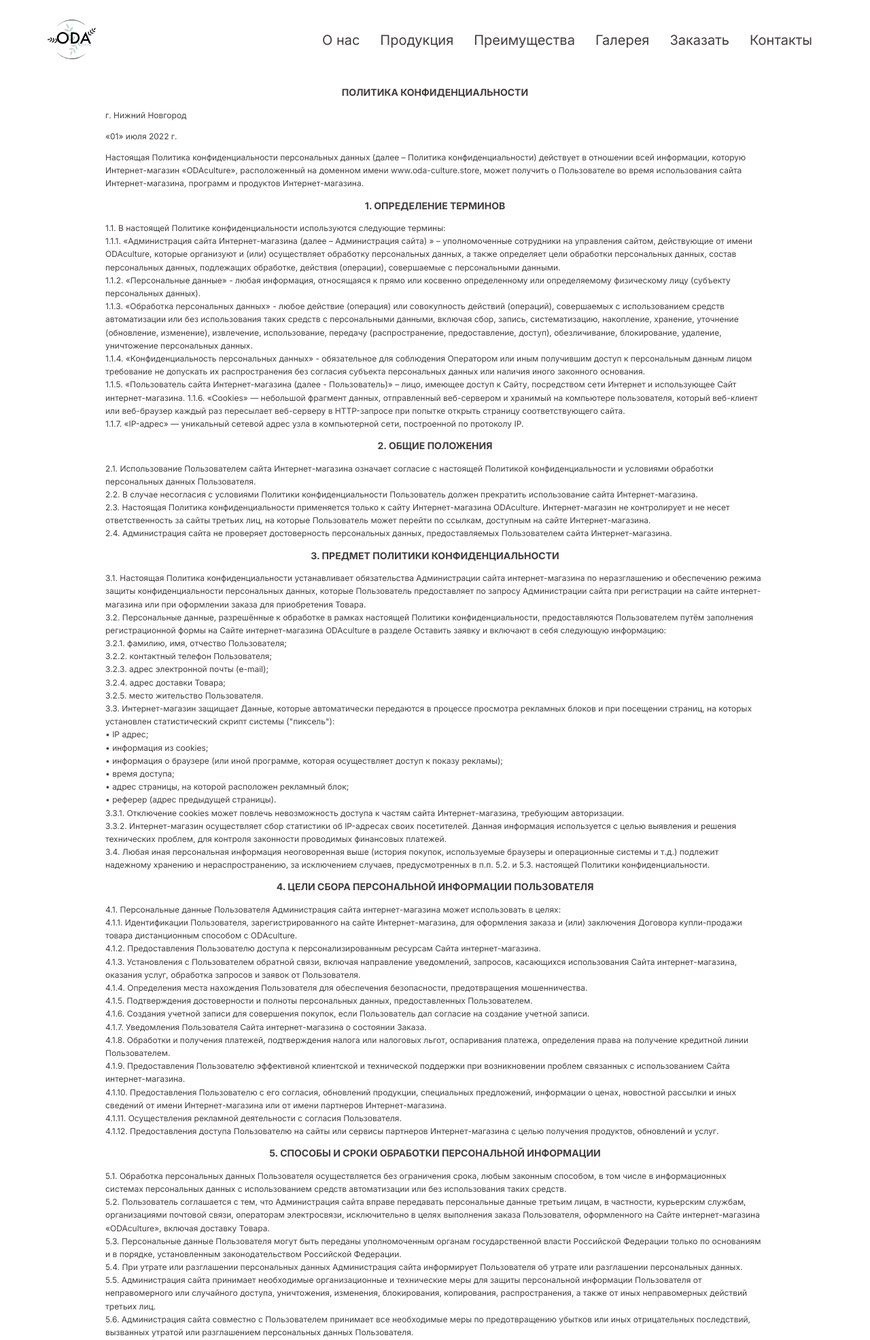
After one commit to FoxWithMatches/ODA-culture, a PHP site: page /police.html in a window 1280 px wide. The commit adds this page. Shown: the top 1972 px of the page at 68% size. Run offline with PHP 8.4, Linux system fonts and the light colour scheme.

Commit message:
add police

```diff
--- /dev/null
+++ b/police.css
@@ -0,0 +1,112 @@
+html {
+    font-size: 12px;
+    font-family: "Inter", sans-serif;
+    line-height: 1.6;
+    color: #433E3E;
+
+}
+
+h1, h2, h3, h4, h5, h6 {
+    margin: 0;
+}
+
+.page {
+    width: 100%;
+    max-width: 1170px;
+    margin: 0 auto;
+    position: relative;
+    box-sizing: border-box;
+}
+
+/* Header */
+
+.logo {
+    width: 100px;
+    height: 100px;
+    z-index: 1;
+}
+
+.header {
+    margin-bottom: 50px;
+}
+
+.nav-header {
+    display: flex;
+    flex-wrap: wrap;
+    justify-content: end;
+    margin-top: -70px;
+}
+
+.nav-link {
+    text-decoration: none;
+    color: #433E3E;
+    font-size: 20px;
+    margin-right: 30px;
+    z-index: 2;
+}
+
+/* Main */
+
+h3 {
+    text-align: center;
+}
+
+p {
+    padding: 0 100px;
+}
+
+/* Footer */
+
+.grid-layout-footer {
+    display: grid;
+    grid-template-columns: 2fr 1fr 1fr 1fr;
+    margin-top: 250px;
+    font-size: 18px;
+}
+
+.image-footer {
+    width: 200px;
+}
+
+.h4-footer {
+    font-size: 20px;
+    font-weight: 100;
+    text-transform: uppercase;
+    margin-bottom: 20px;
+}
+
+.text-footer {
+    text-decoration: none;
+    color: #433E3E;
+}
+
+.text-cookies {
+    font-size: 14px;
+    font-weight: 100;
+    width: 500px;
+    margin-top: 50px;
+    margin-bottom: 50px;
+}
+
+.name-logo-footer-position {
+    font-size: 20px;
+    font-weight: 100;
+    text-transform: uppercase;
+    margin-bottom: 20px;
+}
+
+.arrow-position {
+    position: absolute;
+    right: 0;
+    bottom: 90px;
+}
+
+.author {
+    font-size: 14px;
+    font-weight: 100;
+    text-decoration: none;
+    color: #433E3E;
+    position: absolute;
+    right: 0;
+    bottom: 0;
+}
--- /dev/null
+++ b/police.html
@@ -0,0 +1,172 @@
+<!DOCTYPE html>
+<html lang="en">
+    <head>
+        <meta charset="UTF-8">
+        <link rel="stylesheet" href="police.css">
+        <link rel="icon" href="/img/favicon.svg">
+        <link rel="preconnect" href="https://fonts.googleapis.com">
+        <link rel="preconnect" href="https://fonts.gstatic.com" crossorigin>
+        <link href="https://fonts.googleapis.com/css2?family=Josefin+Slab:wght@100&display=swap" rel="stylesheet">
+        <link rel="preconnect" href="https://fonts.googleapis.com">
+        <link rel="preconnect" href="https://fonts.gstatic.com" crossorigin>
+        <link href="https://fonts.googleapis.com/css2?family=Inter:wght@100;400;700&display=swap" rel="stylesheet">
+
+        <meta http-equiv="X-UA-Compatible" content="IE=edge">
+        <meta name="viewport" content="width=device-width, initial-scale=1.0">
+        <title>ODA culture</title>
+    </head>
+
+    <body>
+       <div class="page">
+        <div>
+            <header id="header">
+                <div class="header">
+                    <a href="/index.html">
+                        <img class="logo" src="/img/v1.svg" alt="logotype">
+                    </a>
+                    <nav class="nav-header">
+                        <a class="nav-link" href="#about">О нас</a>
+                        <a class="nav-link" href="#products">Продукция</a>
+                        <a class="nav-link" href="#description">Преимущества</a>
+                        <a class="nav-link" href="#">Галерея</a>
+                        <a class="nav-link" href="#order">Заказать</a>
+                        <a class="nav-link" href="#contacts">Контакты</a>
+                    </nav>
+
+                </div>
+            </header>
+
+                <main>
+                    <h3>ПОЛИТИКА КОНФИДЕНЦИАЛЬНОСТИ</h3>
+                    <p>г. Нижний Новгород</p>
+                    <p>«01» июля 2022 г.</p>
+                    <p>Настоящая Политика конфиденциальности персональных данных (далее – Политика конфиденциальности) действует в отношении всей информации, которую Интернет-магазин «ODAculture»,  расположенный на доменном имени www.oda-culture.store, может получить о Пользователе во время использования сайта Интернет-магазина, программ и продуктов Интернет-магазина.</p>
+                    <h3>1. ОПРЕДЕЛЕНИЕ ТЕРМИНОВ</h3>
+                    <p>1.1.	В настоящей Политике конфиденциальности используются следующие термины:<br>
+                        1.1.1.	«Администрация сайта Интернет-магазина (далее – Администрация сайта) » – уполномоченные сотрудники на управления сайтом, действующие от имени ODAculture,  которые организуют и (или) осуществляет обработку персональных данных, а также определяет цели обработки персональных данных, состав персональных данных, подлежащих обработке, действия (операции), совершаемые с персональными данными.<br>
+                        1.1.2. «Персональные данные» - любая информация, относящаяся к прямо или косвенно определенному или определяемому физическому лицу (субъекту персональных данных).<br>
+                        1.1.3. «Обработка персональных данных» - любое действие (операция) или совокупность действий (операций), совершаемых с использованием средств автоматизации или без использования таких средств с персональными данными, включая сбор, запись, систематизацию, накопление, хранение, уточнение (обновление, изменение), извлечение, использование, передачу (распространение, предоставление, доступ), обезличивание, блокирование, удаление, уничтожение персональных данных.<br>
+                        1.1.4. «Конфиденциальность персональных данных» - обязательное для соблюдения Оператором или иным получившим доступ к персональным данным лицом требование не допускать их распространения без согласия субъекта персональных данных или наличия иного законного основания.<br>
+                        1.1.5. «Пользователь сайта Интернет-магазина (далее - Пользователь)» – лицо, имеющее доступ к Сайту, посредством сети Интернет и использующее Сайт интернет-магазина.
+                        1.1.6. «Cookies» — небольшой фрагмент данных, отправленный веб-сервером и хранимый на компьютере пользователя, который веб-клиент или веб-браузер каждый раз пересылает веб-серверу в HTTP-запросе при попытке открыть страницу соответствующего сайта.<br>
+                        1.1.7. «IP-адрес» — уникальный сетевой адрес узла в компьютерной сети, построенной по протоколу IP.
+                        </p>
+
+                    <h3>2. ОБЩИЕ ПОЛОЖЕНИЯ</h3>
+                    <p>2.1.	Использование Пользователем сайта Интернет-магазина означает согласие с настоящей Политикой конфиденциальности и условиями обработки персональных данных Пользователя.<br>
+                        2.2.	В случае несогласия с условиями Политики конфиденциальности Пользователь должен прекратить использование сайта Интернет-магазина.<br>
+                        2.3.	Настоящая Политика конфиденциальности применяется только к сайту Интернет-магазина  ODAculture. Интернет-магазин не контролирует и не несет ответственность за сайты третьих лиц, на которые Пользователь может перейти по ссылкам, доступным на сайте Интернет-магазина.<br>
+                        2.4.	Администрация сайта не проверяет достоверность персональных данных, предоставляемых Пользователем сайта Интернет-магазина.</p>
+                    <h3>3. ПРЕДМЕТ ПОЛИТИКИ КОНФИДЕНЦИАЛЬНОСТИ</h3>
+                    <p>3.1.	Настоящая Политика конфиденциальности устанавливает обязательства Администрации сайта интернет-магазина по неразглашению и обеспечению режима защиты конфиденциальности персональных данных, которые Пользователь предоставляет по запросу Администрации сайта при регистрации на сайте интернет-магазина или при оформлении заказа для приобретения Товара.<br>
+                        3.2. Персональные данные, разрешённые к обработке в рамках настоящей Политики конфиденциальности, предоставляются Пользователем путём заполнения регистрационной формы на Сайте интернет-магазина  ODAculture в разделе  Оставить заявку и включают в себя следующую информацию:<br>
+                        3.2.1. фамилию, имя, отчество Пользователя;<br>
+                        3.2.2. контактный телефон Пользователя;<br>
+                        3.2.3. адрес электронной почты (e-mail);<br>
+                        3.2.4. адрес доставки Товара;<br>
+                        3.2.5. место жительство Пользователя.<br>
+                        3.3. Интернет-магазин защищает Данные, которые автоматически передаются в процессе просмотра рекламных блоков и при посещении страниц, на которых установлен статистический скрипт системы ("пиксель"):<br>
+                        •	IP адрес;<br>
+                        •	информация из cookies;<br>
+                        •	информация о браузере (или иной программе, которая осуществляет доступ к показу рекламы);<br>
+                        •	время доступа;<br>
+                        •	адрес страницы, на которой расположен рекламный блок;<br>
+                        •	реферер (адрес предыдущей страницы).<br>
+                        3.3.1. Отключение cookies может повлечь невозможность доступа к частям сайта Интернет-магазина, требующим авторизации.<br>
+                        3.3.2. Интернет-магазин осуществляет сбор статистики об IP-адресах своих посетителей. Данная информация используется с целью выявления и решения технических проблем, для контроля законности проводимых финансовых платежей.<br>
+                        3.4. Любая иная персональная информация неоговоренная выше (история покупок, используемые браузеры и операционные системы и т.д.) подлежит надежному хранению и нераспространению, за исключением случаев, предусмотренных в п.п. 5.2. и 5.3. настоящей Политики конфиденциальности.</p>
+                    <h3>4. ЦЕЛИ СБОРА ПЕРСОНАЛЬНОЙ ИНФОРМАЦИИ ПОЛЬЗОВАТЕЛЯ</h3>
+                    <p>4.1. Персональные данные Пользователя Администрация сайта интернет-магазина может использовать в целях:<br>
+                        4.1.1. Идентификации Пользователя, зарегистрированного на сайте Интернет-магазина, для оформления заказа и (или) заключения Договора купли-продажи товара дистанционным способом с  ODAculture.<br>
+                        4.1.2. Предоставления Пользователю доступа к персонализированным ресурсам Сайта интернет-магазина.<br>
+                        4.1.3. Установления с Пользователем обратной связи, включая направление уведомлений, запросов, касающихся использования Сайта интернет-магазина, оказания услуг, обработка запросов и заявок от Пользователя.<br>
+                        4.1.4. Определения места нахождения Пользователя для обеспечения безопасности, предотвращения мошенничества.<br>
+                        4.1.5. Подтверждения достоверности и полноты персональных данных, предоставленных Пользователем.<br>
+                        4.1.6. Создания учетной записи для совершения покупок, если Пользователь дал согласие на создание учетной записи.<br>
+                        4.1.7. Уведомления Пользователя Сайта интернет-магазина о состоянии Заказа.<br>
+                        4.1.8. Обработки и получения платежей, подтверждения налога или налоговых льгот, оспаривания платежа, определения права на получение кредитной линии Пользователем.<br>
+                        4.1.9. Предоставления Пользователю эффективной клиентской и технической поддержки при возникновении проблем связанных с использованием Сайта интернет-магазина.<br>
+                        4.1.10. Предоставления Пользователю с его согласия, обновлений продукции, специальных предложений, информации о ценах, новостной рассылки и иных сведений от имени Интернет-магазина или от имени партнеров Интернет-магазина.<br>
+                        4.1.11. Осуществления рекламной деятельности с согласия Пользователя.<br>
+                        4.1.12. Предоставления доступа Пользователю на сайты или сервисы партнеров Интернет-магазина с целью получения продуктов, обновлений и услуг.</p>
+                    <h3>5. СПОСОБЫ И СРОКИ ОБРАБОТКИ ПЕРСОНАЛЬНОЙ ИНФОРМАЦИИ</h3>
+                    <p>5.1. Обработка персональных данных Пользователя осуществляется без ограничения срока, любым законным способом, в том числе в информационных системах персональных данных с использованием средств автоматизации или без использования таких средств.<br>
+                        5.2. Пользователь соглашается с тем, что Администрация сайта вправе передавать персональные данные третьим лицам, в частности, курьерским службам, организациями почтовой связи, операторам электросвязи, исключительно в целях выполнения заказа Пользователя, оформленного на Сайте интернет-магазина «ODAculture», включая доставку Товара.<br>
+                        5.3. Персональные данные Пользователя могут быть переданы уполномоченным органам государственной власти Российской Федерации только по основаниям и в порядке, установленным законодательством Российской Федерации.<br>
+                        5.4. При утрате или разглашении персональных данных Администрация сайта информирует Пользователя об утрате или разглашении персональных данных.<br>
+                        5.5. Администрация сайта принимает необходимые организационные и технические меры для защиты персональной информации Пользователя от неправомерного или случайного доступа, уничтожения, изменения, блокирования, копирования, распространения, а также от иных неправомерных действий третьих лиц.<br>
+                        5.6. Администрация сайта совместно с Пользователем принимает все необходимые меры по предотвращению убытков или иных отрицательных последствий, вызванных утратой или разглашением персональных данных Пользователя.<br>
+                        </p>
+                    <h3>6. ОБЯЗАТЕЛЬСТВА СТОРОН</h3>
+                    <p>6.1. Пользователь обязан:<br>
+                        6.1.1. Предоставить информацию о персональных данных, необходимую для пользования Сайтом интернет-магазина.<br>
+                        6.1.2. Обновить, дополнить предоставленную информацию о персональных данных в случае изменения данной информации.<br>
+                        6.2. Администрация сайта обязана:<br>
+                        6.2.1. Использовать полученную информацию исключительно для целей, указанных в п. 4 настоящей Политики конфиденциальности.<br>
+                        6.2.2. Обеспечить хранение конфиденциальной информации в тайне, не разглашать без предварительного письменного разрешения Пользователя, а также не осуществлять продажу, обмен, опубликование, либо разглашение иными возможными способами переданных персональных данных Пользователя, за исключением п.п. 5.2. и 5.3. настоящей Политики Конфиденциальности.<br>
+                        6.2.3. Принимать меры предосторожности для защиты конфиденциальности персональных данных Пользователя согласно порядку, обычно используемого для защиты такого рода информации в существующем деловом обороте.<br>
+                        6.2.4. Осуществить блокирование персональных данных, относящихся к соответствующему Пользователю, с момента обращения или запроса Пользователя или его законного представителя либо уполномоченного органа по защите прав субъектов персональных данных на период проверки, в случае выявления недостоверных персональных данных или неправомерных действий.<br>
+                        </p>
+                    <h3>7. ОТВЕТСТВЕННОСТЬ СТОРОН</h3>
+                    <p>7.1. Администрация сайта, не исполнившая свои обязательства, несёт ответственность за убытки, понесённые Пользователем в связи с неправомерным использованием персональных данных, в соответствии с законодательством Российской Федерации, за исключением случаев, предусмотренных п.п. 5.2., 5.3. и 7.2. настоящей Политики Конфиденциальности.<br>
+                        7.2. В случае утраты или разглашения Конфиденциальной информации Администрация сайта не несёт ответственность, если данная конфиденциальная информация:<br>
+                        7.2.1. Стала публичным достоянием до её утраты или разглашения.<br>
+                        7.2.2. Была получена от третьей стороны до момента её получения Администрацией сайта.<br>
+                        7.2.3. Была разглашена с согласия Пользователя.</p>
+                    <h3>8. РАЗРЕШЕНИЕ СПОРОВ</h3>
+                    <p>8.1. До обращения в суд с иском по спорам, возникающим из отношений между Пользователем сайта Интернет-магазина и Администрацией сайта, обязательным является предъявление претензии (письменного предложения о добровольном урегулировании спора).<br>
+                        8.2 .Получатель претензии в течение 30 календарных дней со дня получения претензии, письменно уведомляет заявителя претензии о результатах рассмотрения претензии.<br>
+                        8.3. При не достижении соглашения спор будет передан на рассмотрение в судебный орган в соответствии с действующим законодательством Российской Федерации.<br>
+                        8.4. К настоящей Политике конфиденциальности и отношениям между Пользователем и Администрацией сайта применяется действующее законодательство Российской Федерации.</p>
+                    <h3>9. ДОПОЛНИТЕЛЬНЫЕ УСЛОВИЯ</h3>
+                    <p>9.1. Администрация сайта вправе вносить изменения в настоящую Политику конфиденциальности без согласия Пользователя.<br>
+                        9.2. Новая Политика конфиденциальности вступает в силу с момента ее размещения на Сайте интернет-магазина, если иное не предусмотрено новой редакцией Политики конфиденциальности.<br>
+                        9.3. Все предложения или вопросы по настоящей Политике конфиденциальности следует сообщать https://oda-culture.store/#contacts<br>
+                        9.4. Действующая Политика конфиденциальности размещена на странице по адресу www.oda-culture.store.</p>
+                        <p>Обновлено «20» июля 2022 г.</p>
+
+                </main>
+
+                <footer>
+                    <div class="grid-layout-footer">
+                        <div>
+                        <h4 class="name-logo-footer-position">ODA culture, 2022</h4>
+                        <img class="image-footer" src="/img/v1.svg" alt="logotype">
+                    </div>
+                        <div>
+                            <h4 class="h4-footer">Меню</h4>
+                            <a class="text-footer" href="#about">О нас</a><br>
+                            <a class="text-footer" href="#description">Преимущества</a><br>
+                            <a class="text-footer" href="#products">Продукция</a><br>
+                            <a class="text-footer" href="#">Фотогалерея</a><br>
+                            <a class="text-footer" href="#order">Заказать</a>
+                        </div>
+
+                        <div>
+                            <h4 class="h4-footer">Контакты</h4>
+                            <a class="text-footer" href="tel: +79043967391">+7(999)999 99 99</a><br>
+                            <a class="text-footer" href="https://vk.com/oda_culture" target="_blank">Вконтакте</a><br>
+                            <a class="text-footer" href="mailto: info@oda-culture.store">Email</a><br>
+                            <a class="text-footer" href="https://t.me/DarinaZhu" target="_blank">Telegram</a><br>
+                            <a class="text-footer" href="https://whatsapp://79043967391" target="_blank">WhatsApp</a><br>
+                            <a class="text-footer" href="#" target="_blank">Социальная сеть</a>
+                        </div>
+
+                        <div>
+                            <h4 class="h4-footer">Прочее</h4>
+                            <a class="text-footer" href="/police.html" target="_blank">Политика конфиденциальности и оферта</a>
+                        </div>
+                    </div>
+                    <p class="text-cookies">Мы используем ваши «Cookies» — данные о посещении нашего сайта. Это помогает делать наш проект лучше.</p>
+                    <p class="text-cookies">Жучкова Д.Д. — ИНН 525406158308</p>
+                    <a href="#header">
+                        <img class="arrow-position" src="/img/Union.svg" alt="arrow">
+                    </a>
+                    <a href="#" target="_blank" class="author">2022, дизайн и разработка - Алиса Цыганова</a>
+
+                </footer>
+
+        </div>
+    </body>
+
+</html>
```
Also changed, not shown: index.html (+5 -4 lines), style.css (+7 -1 lines).
